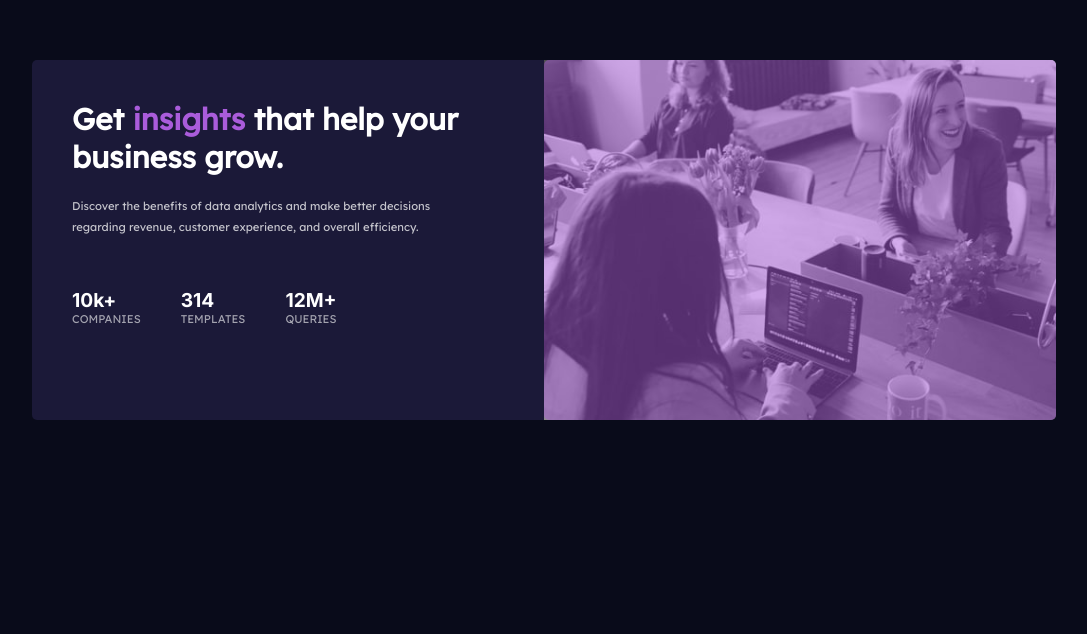
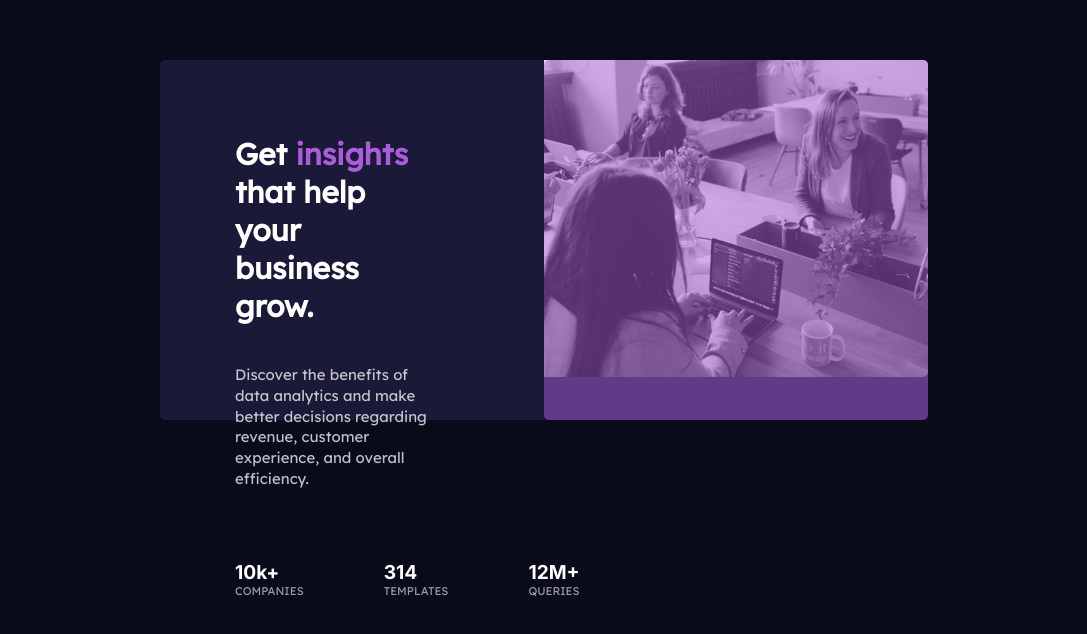
Before and after one commit to Smailen5/stats-preview-card-component-main, a plain HTML site: page index.html in a window 1280 px wide. Shown: the part 160-794 px from the top of the page, without its empty margins (96-1183 px from the left). Drawn offline with Linux system fonts and the light colour scheme.

Commit message:
cambiate le proporzioni per adattarle al desktop

```diff
--- a/style.css
+++ b/style.css
@@ -22,7 +22,7 @@ body {
 main {
     display: flex;
     background: hsl(244, 38%, 16%);
-    width: 80%;
+    width: 60%;
     height: 45%;
     border-radius: 5px;
     position: relative;
@@ -41,8 +41,12 @@ main {
 .cnt.left {
     display: flex;
     flex-direction: column;
-    gap: 20px;
-    padding: 40px;
+    gap: 40px;
+    padding: 5em;
+}
+
+.left h1 {
+    width: 80%;
 }
 
 .left h1 span {
@@ -50,7 +54,7 @@ main {
 }
 
 .left .details {
-    font-size: 0.75em;
+    /* font-size: 0.75em; */
     width: 90%;
     margin-bottom: 30px;
     line-height: 1.3rem;
@@ -61,7 +65,7 @@ main {
 
 .data {
     display: flex;
-    gap: 40px;
+    gap: 80px;
 }
 
 .data span {
```
